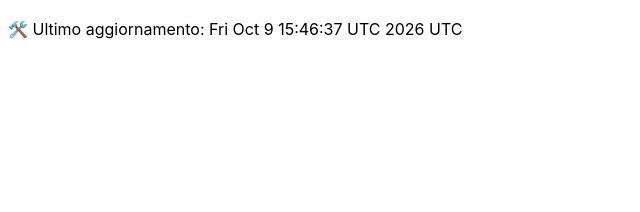
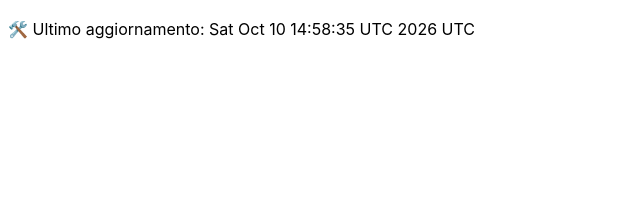
Before and after one commit to DanteTrb/DanteTrb.github.io, a Jekyll site: the page built from badges.md, in a window 1280 px wide. Shown: the top 212 px of the page, without its empty margins (0-640 px from the left). Built offline with Jekyll 4.4.1, drawn with Linux system fonts in a browser that asks for light colours; our own code applies the rules of GitHub Pages for plain Markdown files.

Commit message:
🛠️ Aggiornamento automatico badge

```diff
--- a/badges.md
+++ b/badges.md
@@ -1 +1 @@
-🛠️ Ultimo aggiornamento: Fri Oct  9 15:46:37 UTC 2026 UTC
+🛠️ Ultimo aggiornamento: Sat Oct 10 14:58:35 UTC 2026 UTC
```
